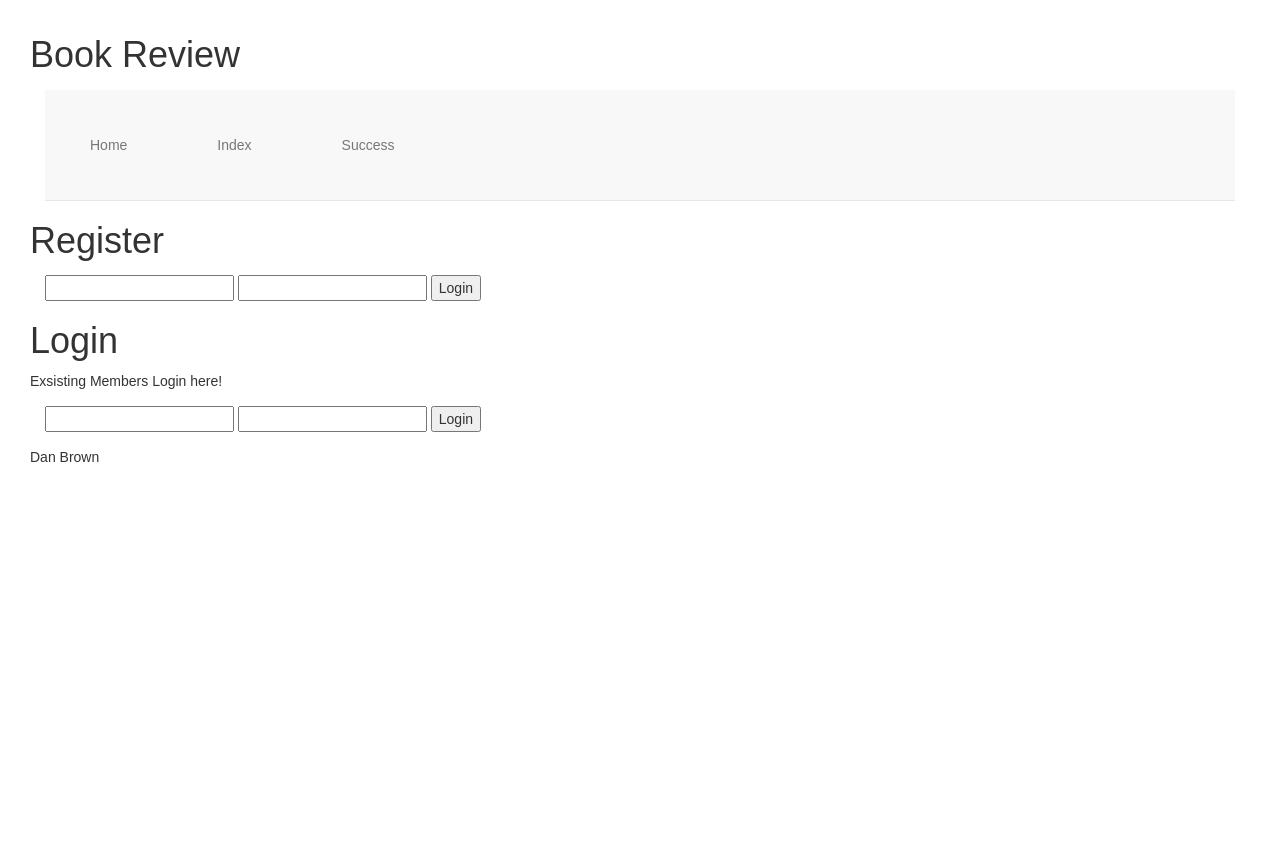
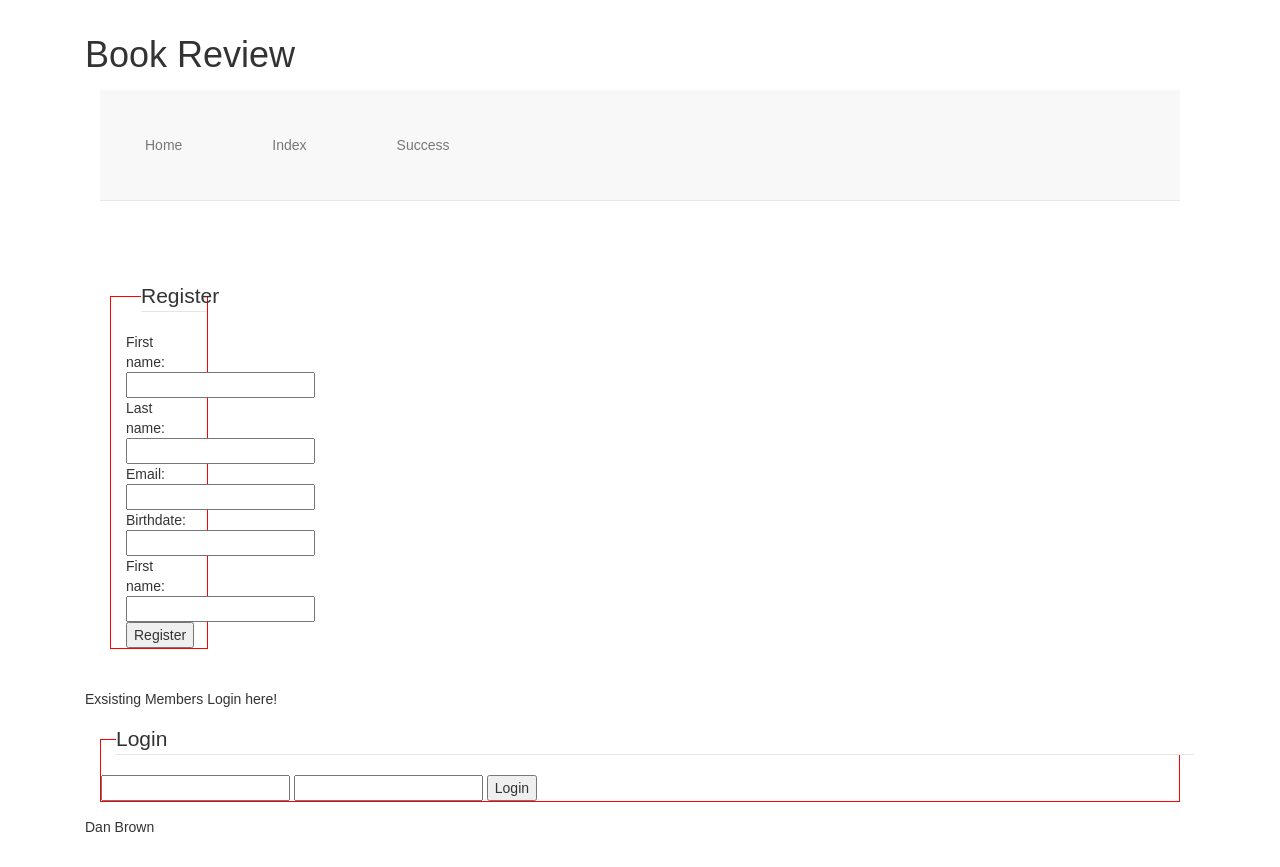
Before and after one commit to drbrown01/belt_reviewer, a Django app: page / in a window 1280 px wide. Before the commit the page ends 462 px from the top, so only its background shows below. Run offline with Django 3.2, Linux system fonts and the light colour scheme; some libraries are stand-ins or nearby versions.

Commit message:
added more html and bootstrap styling

```diff
--- a/book_review2/book_review2/apps/main/static/main/css/style.css
+++ b/book_review2/book_review2/apps/main/static/main/css/style.css
@@ -17,6 +17,13 @@ footer {
 h1 {
 
 }
-Register {
+.Register {
+  display: inline-block;
+  padding: 10px;
+}
 
+fieldset {
+  border: 1px red solid;
+  width: auto;
+  margin: auto;
 }
--- a/book_review2/book_review2/apps/main/templates/main/home.html
+++ b/book_review2/book_review2/apps/main/templates/main/home.html
@@ -3,7 +3,8 @@
   <head>
     <meta charset="utf-8">
     {% load staticfiles %}
-      <link rel="{% static 'main/style.css' %}" href="/css/master.css">
+    <link rel="stylesheet" href="{% static 'main/css/css/bootstrap.min.css' %}">
+    <link rel="stylesheet" href="{% static 'main/css/style.css' %}">
     <title>Home Page</title>
   </head>
   <header>
--- a/book_review2/book_review2/apps/main/templates/main/index.html
+++ b/book_review2/book_review2/apps/main/templates/main/index.html
@@ -6,7 +6,8 @@
       <title>Book Review</title>
       <link rel="stylesheet" href="{% static 'main/css/css/bootstrap.min.css' %}">
       <link rel="stylesheet" href="{% static 'main/css/style.css' %}">
-
+  </head>
+<!-- ******************************************************************************* -->
   </head>
   <header>
     <h1>Book Review</h1>
@@ -18,26 +19,44 @@
               <li><a href="{{'success'}}" class=>Success</a></li>
           </ul>
       </div>
-  </header>
-  <body>
+  </header><!-- ************************************************************************************************ -->
+
+  <body class="container" role="main">
+<!-- ************************************************************************************************ -->
       <div class="Register">
-      <h1>Register</h1>
+          <h1r</h1>
           <form class="" action="index.html" method="post">
+            <fieldset class='col-md-4'>
+              <legend>Register</legend>
                   {% csrf_token %}
-        <input type="TextField" name="" value="">
+                  First name:<br>
+                  <input type="TextField" name="Fname" value="" >
+                  Last name:<br>
+                  <input type="Text" name="Lname" value="">
+                  Email:<br>
+                  <input type="Text" name="email" value="">
+                  Birthdate:<br>
+                  <input type="datetime" name="bd" value="">
+                  First name:<br>
                   <input type="Text" name="" value="">
-        <input type="Submit" name="Login" value="Login">
+                  <input type="Submit" name="Login" value="Register">
+              </fieldset>
           </form>
       </div>
+<!-- ************************************************************************************************ -->
+
     <div class="Login">
 
-      <h1>Login</h1>
+
       <p>Exsisting Members Login here!</p>
       <form class="" action="index.html" method="post">
         {% csrf_token %}
+        <fieldset>
+          <legend>Login</legend>
             <input type="TextField" name="" value="">
             <input type="Text" name="" value="">
             <input type="Submit" name="" value="Login">
+        </fieldset>
       </form>
 
 
--- a/book_review2/book_review2/apps/main/templates/main/success.html
+++ b/book_review2/book_review2/apps/main/templates/main/success.html
@@ -3,8 +3,8 @@
   <head>
       {% load staticfiles %}
     <meta charset="utf-8">
-      <link rel="{% static 'main/css/css/bootstrap.min.css' %}" href="/css/master.css">
-      <link rel="{% static 'main/css/style.css' %}" href="/css/master.css">
+    <link rel="stylesheet" href="{% static 'main/css/css/bootstrap.min.css' %}">
+    <link rel="stylesheet" href="{% static 'main/css/style.css' %}">
     <title>Success!</title>
   </head>
   <body>
```
Lines whose indentation alone changed are shown as unchanged.
